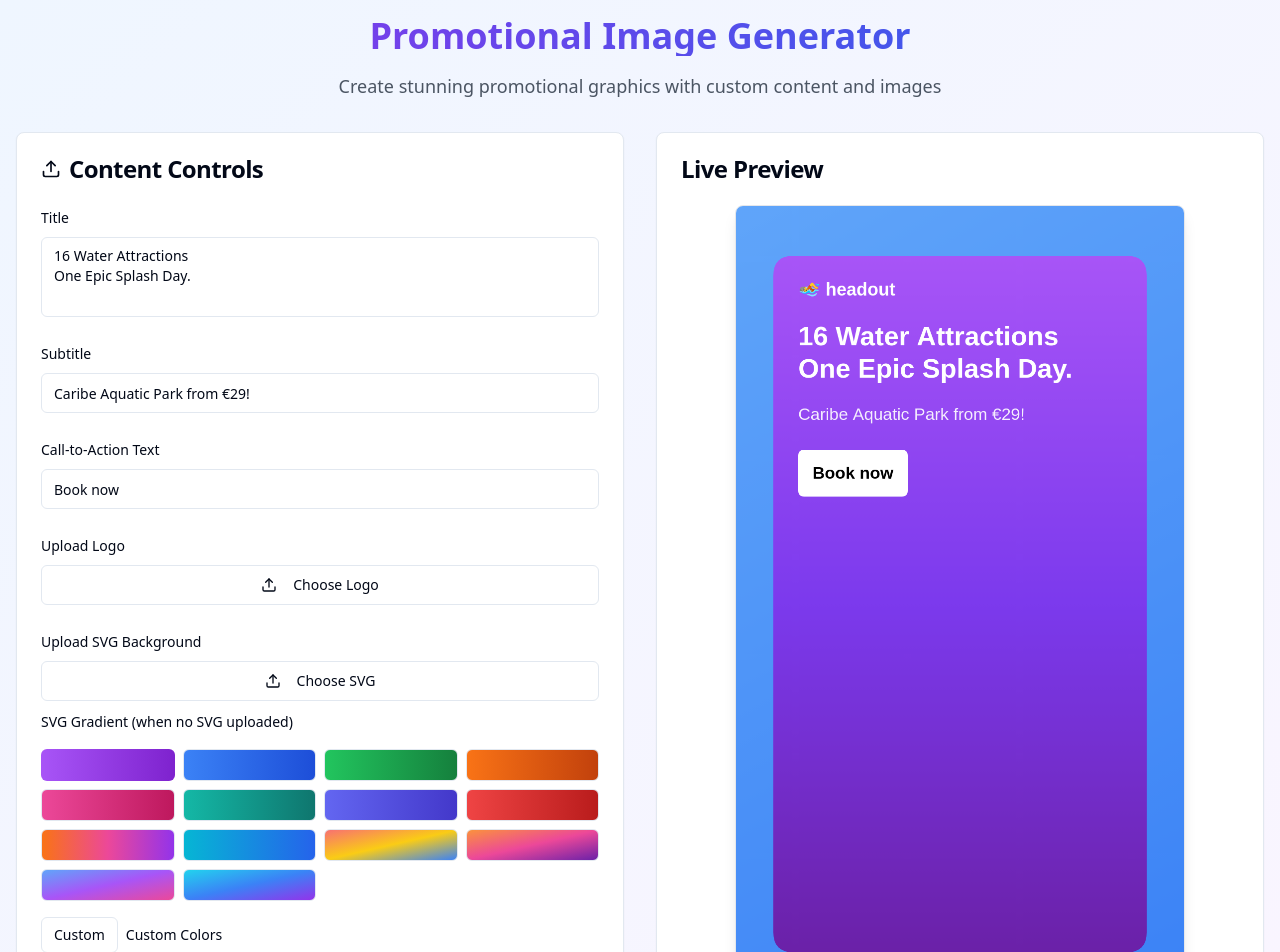
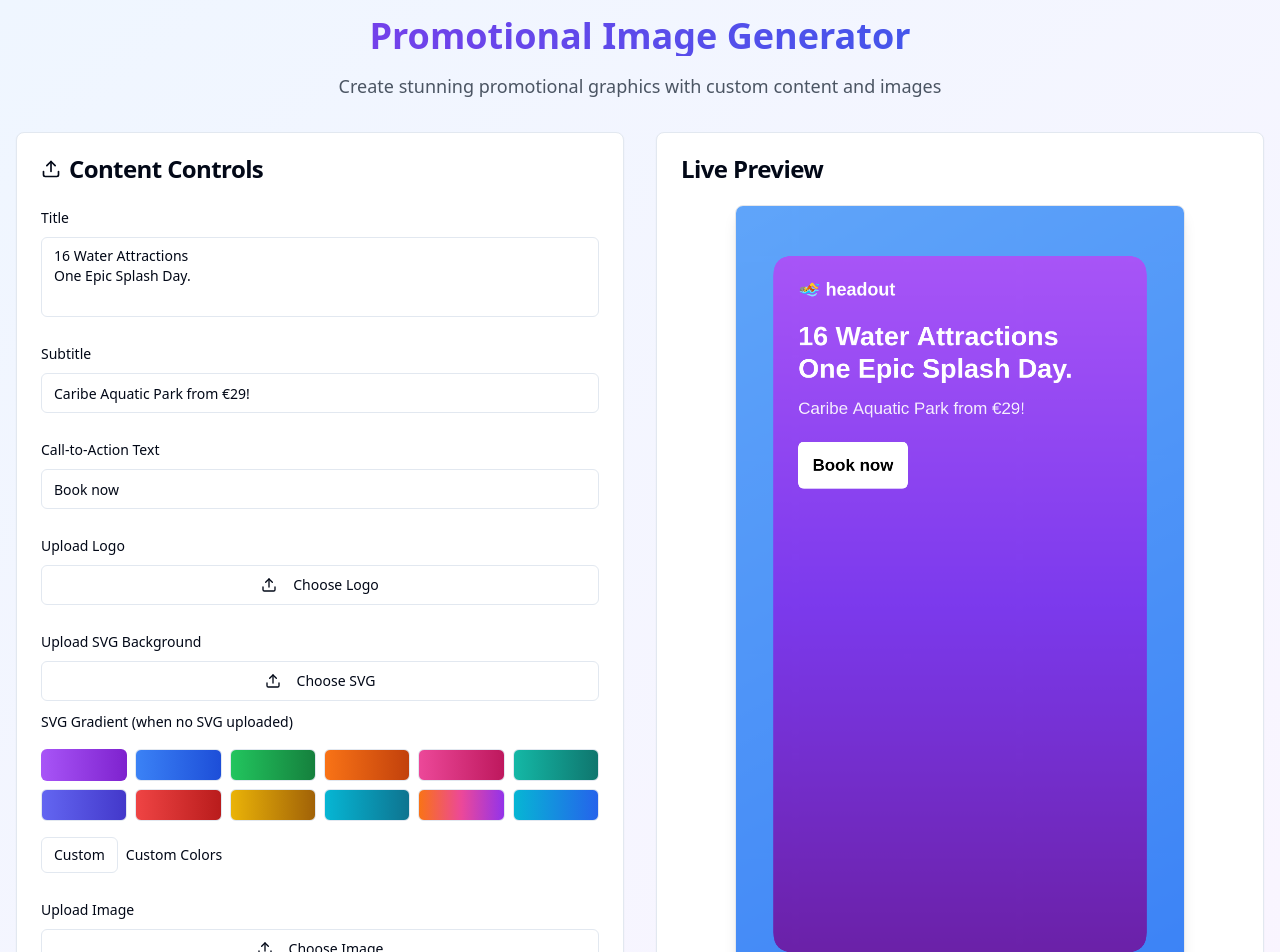
Before and after one commit to RamakrishnaUX/headout-poster-genie-98, a React (Vite) app: page / in a window 1280 px wide. Shown: the top 952 px of the page. Built offline with nearby package versions, Linux system fonts and the light colour scheme.

Commit message:
feat: Adjust image and content layout
- Increase image height.
- Set title and subtext width to 650px with line wrapping.
- Adjust spacing between title, subtext, and CTA.
- Modify gradient template layout and color count.
- Allow custom mesh gradient colors.

```diff
--- a/src/components/ImageCanvas.tsx
+++ b/src/components/ImageCanvas.tsx
@@ -1,4 +1,3 @@
-
 import React, { useEffect, useRef, forwardRef, useImperativeHandle, useState, useCallback } from 'react';
 
 interface ImageCanvasProps {
@@ -52,12 +51,12 @@ const ImageCanvas = forwardRef<HTMLCanvasElement, ImageCanvasProps>(
     };
 
     const getImageBounds = () => {
-      // Image positioned 167px from bottom (1600 - 167 = 1433)
+      // Image positioned 167px from bottom with increased height
       return {
         x: 130, // Center 640px width: (900 - 640) / 2 = 130
-        y: 1433 - 820, // Start 820px height upward from 1433px (167px from bottom) - increased by 20px
+        y: 1433 - 836, // Start 836px height upward from 1433px (167px from bottom) - increased by 16px more
         width: 640, // Fixed width as requested
-        height: 820 // Increased height by 20px (was 800, now 820)
+        height: 836 // Increased height by 16px more (was 820, now 836)
       };
     };
 
@@ -194,6 +193,18 @@ const ImageCanvas = forwardRef<HTMLCanvasElement, ImageCanvasProps>(
           gradient.addColorStop(0, '#06b6d4');
           gradient.addColorStop(0.5, '#3b82f6');
           gradient.addColorStop(1, '#1e40af');
+          break;
+        case 'yellow':
+          gradient = ctx.createLinearGradient(x, y, x, y + height);
+          gradient.addColorStop(0, '#fbbf24');
+          gradient.addColorStop(0.5, '#f59e0b');
+          gradient.addColorStop(1, '#d97706');
+          break;
+        case 'cyan':
+          gradient = ctx.createLinearGradient(x, y, x, y + height);
+          gradient.addColorStop(0, '#22d3ee');
+          gradient.addColorStop(0.5, '#06b6d4');
+          gradient.addColorStop(1, '#0891b2');
           break;
         default:
           gradient = ctx.createLinearGradient(x, y, x, y + height);
@@ -490,7 +501,7 @@ const ImageCanvas = forwardRef<HTMLCanvasElement, ImageCanvasProps>(
         ctx.fillText('🏊 headout', svgX + 50, svgY + 80);
       }
 
-      // Draw title (54px font size)
+      // Draw title with 650px width constraint (54px font size)
       ctx.fillStyle = 'white';
       ctx.font = 'bold 54px Arial';
       ctx.textAlign = 'left';
@@ -498,18 +509,63 @@ const ImageCanvas = forwardRef<HTMLCanvasElement, ImageCanvasProps>(
       const titleLines = title.split('\n');
       let titleY = svgY + 180;
       titleLines.forEach((line) => {
-        ctx.fillText(line, svgX + 50, titleY);
-        titleY += 65;
+        // Wrap text to 650px width
+        const words = line.split(' ');
+        let currentLine = '';
+        let testLine = '';
+
+        for (let i = 0; i < words.length; i++) {
+          testLine = currentLine + words[i] + ' ';
+          const metrics = ctx.measureText(testLine);
+
+          if (metrics.width > 650 && currentLine !== '') {
+            ctx.fillText(currentLine.trim(), svgX + 50, titleY);
+            titleY += 65;
+            currentLine = words[i] + ' ';
+          } else {
+            currentLine = testLine;
+          }
+        }
+
+        if (currentLine.trim() !== '') {
+          ctx.fillText(currentLine.trim(), svgX + 50, titleY);
+          titleY += 65;
+        }
       });
 
-      // Draw subtitle (34px font size)
+      // Draw subtitle with 650px width constraint and 8px spacing from title (34px font size)
       ctx.fillStyle = 'rgba(255, 255, 255, 0.9)';
       ctx.font = '34px Arial';
-      ctx.fillText(subtitle, svgX + 50, titleY + 20);
 
-      // Draw CTA button (94px height, 12px border radius, black text, 34px font)
+      // 8px spacing from title
+      titleY += 8;
+
+      // Wrap subtitle text to 650px width
+      const subtitleWords = subtitle.split(' ');
+      let currentSubtitleLine = '';
+      let testSubtitleLine = '';
+
+      for (let i = 0; i < subtitleWords.length; i++) {
+        testSubtitleLine = currentSubtitleLine + subtitleWords[i] + ' ';
+        const metrics = ctx.measureText(testSubtitleLine);
+
+        if (metrics.width > 650 && currentSubtitleLine !== '') {
+          ctx.fillText(currentSubtitleLine.trim(), svgX + 50, titleY);
+          titleY += 40;
+          currentSubtitleLine = subtitleWords[i] + ' ';
+        } else {
+          currentSubtitleLine = testSubtitleLine;
+        }
+      }
+
+      if (currentSubtitleLine.trim() !== '') {
+        ctx.fillText(currentSubtitleLine.trim(), svgX + 50, titleY);
+        titleY += 40;
+      }
+
+      // Draw CTA button with 16px spacing from subtitle (94px height, 12px border radius, black text, 34px font)
       const buttonX = svgX + 50;
-      const buttonY = titleY + 80;
+      const buttonY = titleY + 16; // 16px spacing from subtitle
       const buttonWidth = 220;
       const buttonHeight = 94;
       const buttonRadius = 12;
--- a/src/pages/Index.tsx
+++ b/src/pages/Index.tsx
@@ -175,8 +175,8 @@ const Index = () => {
                 <div className="space-y-4">
                   <Label>SVG Gradient (when no SVG uploaded)</Label>
 
-                  {/* Basic Gradients - 4 per row */}
-                  <div className="grid grid-cols-4 gap-2">
+                  {/* Basic Gradients - 6 per row, total 12 colors */}
+                  <div className="grid grid-cols-6 gap-2">
                     <Button
                       onClick={() => setSvgGradient('purple')}
                       variant={svgGradient === 'purple' ? 'default' : 'outline'}
@@ -226,6 +226,18 @@ const Index = () => {
                       className="bg-gradient-to-r from-red-500 to-red-700 h-8"
                     />
                     <Button
+                      onClick={() => setSvgGradient('yellow')}
+                      variant={svgGradient === 'yellow' ? 'default' : 'outline'}
+                      size="sm"
+                      className="bg-gradient-to-r from-yellow-500 to-yellow-700 h-8"
+                    />
+                    <Button
+                      onClick={() => setSvgGradient('cyan')}
+                      variant={svgGradient === 'cyan' ? 'default' : 'outline'}
+                      size="sm"
+                      className="bg-gradient-to-r from-cyan-500 to-cyan-700 h-8"
+                    />
+                    <Button
                       onClick={() => setSvgGradient('sunset')}
                       variant={svgGradient === 'sunset' ? 'default' : 'outline'}
                       size="sm"
@@ -236,30 +248,6 @@ const Index = () => {
                       variant={svgGradient === 'ocean' ? 'default' : 'outline'}
                       size="sm"
                       className="bg-gradient-to-r from-cyan-500 to-blue-600 h-8"
-                    />
-                    <Button
-                      onClick={() => setSvgGradient('mesh-rainbow')}
-                      variant={svgGradient === 'mesh-rainbow' ? 'default' : 'outline'}
-                      size="sm"
-                      className="bg-gradient-to-br from-red-400 via-yellow-400 to-blue-500 h-8"
-                    />
-                    <Button
-                      onClick={() => setSvgGradient('mesh-sunset')}
-                      variant={svgGradient === 'mesh-sunset' ? 'default' : 'outline'}
-                      size="sm"
-                      className="bg-gradient-to-br from-orange-400 via-pink-500 to-purple-800 h-8"
-                    />
-                    <Button
-                      onClick={() => setSvgGradient('mesh-ocean')}
-                      variant={svgGradient === 'mesh-ocean' ? 'default' : 'outline'}
-                      size="sm"
-                      className="bg-gradient-to-br from-blue-400 via-purple-500 to-pink-500 h-8"
-                    />
-                    <Button
-                      onClick={() => setSvgGradient('mesh-aurora')}
-                      variant={svgGradient === 'mesh-aurora' ? 'default' : 'outline'}
-                      size="sm"
-                      className="bg-gradient-to-br from-cyan-400 via-blue-500 to-purple-600 h-8"
                     />
                   </div>
 
```
